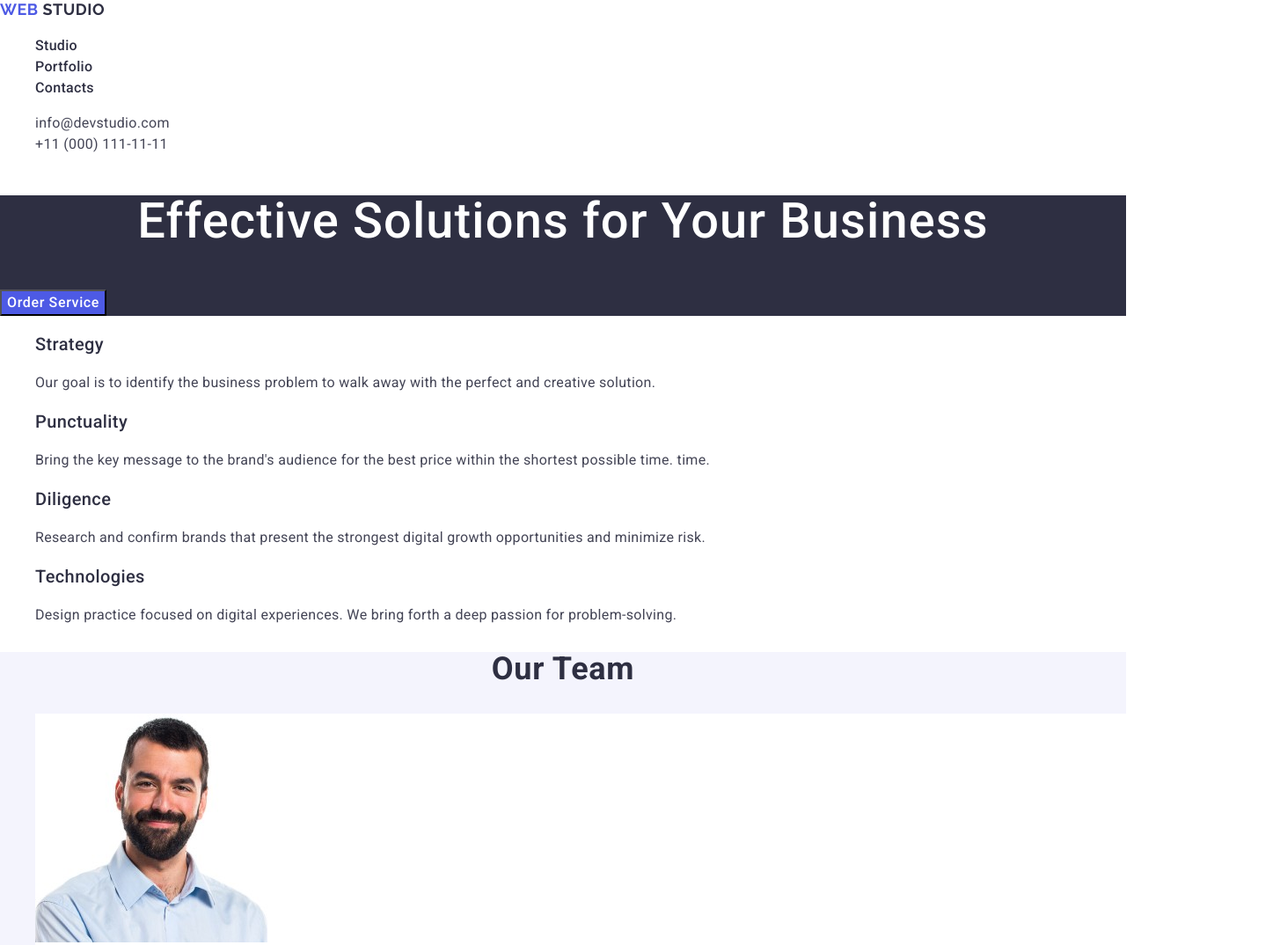
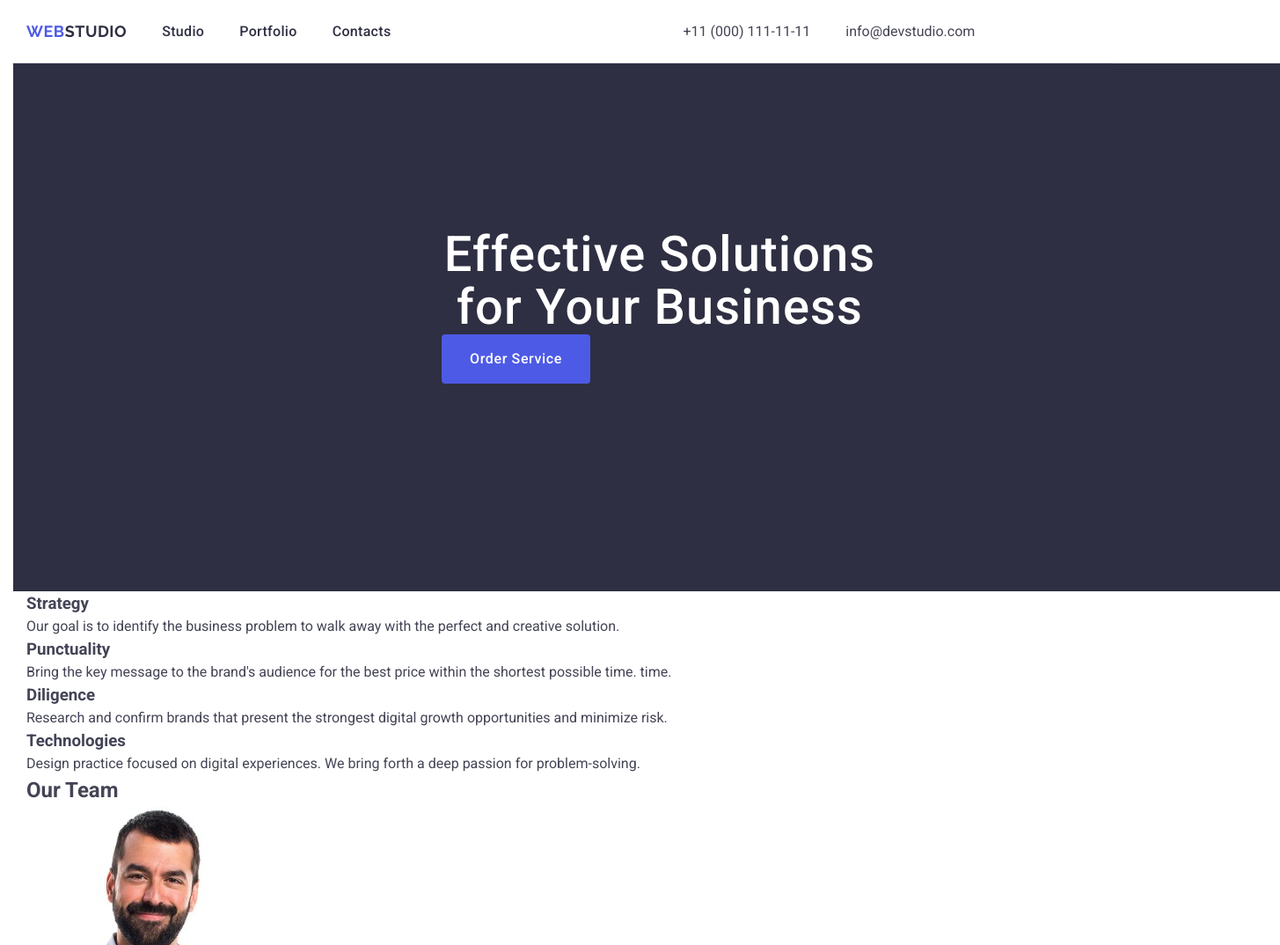
Before and after one commit to zeib01/goit-markup-hw-03, a plain HTML site: page index.html in a window 1280 px wide. Shown: the top 1074 px of the page at 88% size, 1455 px wide, since content can reach past the window. Drawn offline with nearby package versions, Linux system fonts and the light colour scheme.

Commit message:
зробила половину

```diff
--- a/css/styles.css
+++ b/css/styles.css
@@ -8,7 +8,29 @@ body {
 }
 
 ul {
+    margin: 0;
+    padding: 0;
     list-style-type: none;
+}
+
+button {
+    cursor: pointer;
+}
+
+h1,
+h2,
+h3,
+h4,
+h5,
+h6,
+p {
+    margin: 0;
+}
+
+img {
+    display: block;
+    max-width: 100%;
+    height: auto;
 }
 
 a {
@@ -16,9 +38,46 @@ a {
     font-style: normal;
 }
 
+/*common style*/
+
+.container {
+    max-width: 1158;
+    padding: 0 15px;
+    margin-left: auto;
+    margin-right: auto;
+}
+
+.section {
+    padding: 120px 0;
+}
+
+.footer {
+    padding: 100px 0;
+}
+
 /*header hero*/
+.header {
+    border-bottom: 1px solid var(--CORNFLOWER, #E7E9FC);
+    height: 72px;
+    padding-top: 24px;
+    padding-bottom: 24px;
+}
+
+.header-box {
+    width: 1158;
+    padding: 0 15px;
+    margin: 0 auto;
+    display: flex;
+    width: 1158;
+    padding: 0 15px;
+    margin: 0 auto;
+}
 
 .logo_items {
+    display: inline-flex;
+    height: 24px;
+    align-items: center;
+    flex-shrink: 0;
     color: var(--IRIS, #4D5AE5);
     font-family: "Raleway", sans-serif;
     font-size: 18px;
@@ -42,6 +101,8 @@ a {
     font-size: 16px;
     font-weight: 500;
     letter-spacing: 0.32px;
+    display: flex;
+    gap: 40px;
 }
 
 .navigation-style {
@@ -55,6 +116,22 @@ a {
     color: #404bbf;
 }
 
+.adress {
+    display: flex;
+    flex-direction: row-reverse;
+    gap: 40px;
+    width: 1158;
+    padding: 0 15px;
+    margin: 0 auto;
+}
+
+.adress-link {
+    display: flex;
+    flex-direction: row-reverse;
+    gap: 40px;
+    justify-content: flex-end;
+    padding-left: 332px;
+}
 
 .phone {
     font-style: normal;
@@ -73,12 +150,20 @@ a {
     color: #404bbf;
 }
 
+.wrapper-box {
+    width: 1440px;
+    height: 600px;
+    flex-shrink: 0;
+}
 
 .wrapper {
     background: var(--NAVY-BLUE, #2E2F42);
-}
+    width: 1440px;
+    height: 600px;
+    padding: 188px 472px 292px 472px;
 
     .wrapper_title {
+        width: 496px;
         color: var(--WHITE, #FFF);
         text-align: center;
         font-size: 56px;
@@ -88,14 +173,17 @@ a {
     }
 
     .wrapper_button {
-    font-family: "Roboto", sans-serif;
-    font-weight: 500;
+        width: 169px;
+        height: 56px;
+        gap: 10px;
         color: #ffffff;
-    text-align: center;
         line-height: 1.5;
         background: #4D5AE5;
         letter-spacing: 0.04em;
         cursor: pointer;
+        font-weight: 500;
+        border: none;
+        border-radius: 4px;
     }
 
     .wrapper_button:hover,
@@ -104,6 +192,23 @@ a {
     }
 
     /*section1 list-text */
+    .hidden {
+        overflow: hidden
+    }
+
+    .benefits {
+
+        display: flex;
+        flex-wrap: wrap;
+        gap: 24px;
+        margin: 0;
+        padding: 0;
+        list-style: none;
+    }
+
+    .benefits.item {
+        flex-basis: calc((100% - 72px) /4);
+    }
 
     .list-text-title {
         font-weight: 500;
--- a/index.html
+++ b/index.html
@@ -11,82 +11,91 @@
     <link rel="preconnect" href="https://fonts.gstatic.com" crossorigin>
     <link href="https://fonts.googleapis.com/css2?family=Raleway:wght@700&family=Roboto:wght@400;500;700&display=swap"
         rel="stylesheet">
+</head>
 
-<body>
+<body class="container">
     <!-- header hero-->
-    <header>
-        <nav>
+    <header class="header">
+        <div class="header-box">
+            <nav class="navigation">
                 <a class="logo_items" href="./index.html">Web
                     <span class="logo">Studio</span>
                 </a>
                 <ul class="navigation">
-                <li>
+                    <li class="navigation-item">
                         <a class="navigation-style" href="./index.html">Studio</a>
                     </li>
-                <li>
+                    <li class="navigation-item">
                         <a class="navigation-style" href="">Portfolio</a>
                     </li>
-                <li>
+                    <li class="navigation-item">
                         <a class="navigation-style" href="">Contacts</a>
                     </li>
                 </ul>
             </nav>
-
             <address class="phone">
-            <ul>
-                <li>
-                    <a class="phon-link" href="mailto:info@devstudio.com">info@devstudio.com</a>
+                <div class="address">
+                    <ul class="adress-link">
+                        <li class="adress-link-item>
+                            <a class=" phon-link" href="mailto:info@devstudio.com">info@devstudio.com</a>
                         </li>
-                <li>
-                    <a class="phon-link" href="tel:+110001111111">+11 (000) 111-11-11</a>
+                        <li class="adress-link-item>
+                            <a class=" phon-link" href="tel:+110001111111">+11 (000) 111-11-11</a>
                         </li>
                     </ul>
+                </div>
             </address>
+        </div>
     </header>
 
     <main>
         <!-- section "wrapper-->
         <section class="wrapper">
+            <div class="container">
                 <h1 class="wrapper_title">
                     Effective Solutions for Your Business
                 </h1>
                 <button class="wrapper_button" type="button">Order Service</button>
+            </div>
         </section>
 
         <!-- section1 list-text-->
-        <section>
+        <section class="benefits">
+            <div class="container">
                 <h2 hidden>Benefits</h2>
-            <ul>
-                <li>
+                <ul class="benefits">
+                    <li class="item">
                         <h3 class="list-text-title">Strategy</h3>
                         <p class="list-text">Our goal is to identify the business
                             problem to walk away with the perfect and creative solution.
                         </p>
                     </li>
-                <li>
+                    <li class="item">
                         <h3 class="list-text-title">Punctuality</h3>
                         <p class="list-text">Bring the key message to the brand's audience for the best price within the
                             shortest possible time.
                             time.
                         </p>
                     </li>
-                <li>
+                    <li class="item">
                         <h3 class="list-text-title">Diligence</h3>
                         <p class="list-text">Research and confirm brands that present the strongest digital growth
                             opportunities and minimize risk.
                         </p>
                     </li>
-                <li>
+                    <li class="item">
                         <h3 class="list-text-title">Technologies</h3>
                         <p class="list-text">Design practice focused on digital experiences. We bring forth a deep
                             passion for
                             problem-solving.</p>
                     </li>
                 </ul>
+            </div>
         </section>
 
         <!-- section2 aside-->
         <section class="aside">
+            <div class="container">
                 <h2 class="aside-title">Our Team</h2>
                 <ul>
                     <li class="back-color">
@@ -105,7 +114,6 @@
                         <img src="./images/marketing.jpg" alt="Marketing Camila Garcia" width="264" height="260" />
                         <h3 class="list-text-title">Camila Garcia</h3>
                         <p class="list-text">Marketing</p>
-
                     </li>
                     <li class="back-color">
                         <img src="./images/ui-designer.jpg" alt="UI Designer Daniel Wilson" width="264" height="260" />
@@ -113,10 +121,12 @@
                         <p class="list-text">UI Designer</p>
                     </li>
                 </ul>
+            </div>
         </section>
 
         <!-- section3 Portfolio-->
         <section>
+            <div class="container">
                 <h2 class="aside-title">Our Portfolio</h2>
                 <ul>
                     <li>
@@ -133,7 +143,6 @@
                         <img src="./images/our_portfolio_laptop.jpg" alt="Meditation App" width="360" height="300" />
                         <h3 class="list-text-title">Meditation App</h3>
                         <p class="list-text">App</p>
-
                     </li>
                     <li>
                         <img src="./images/our_portfolio_car.jpg" alt="Taxi Service" width="360" height="300" />
@@ -141,10 +150,10 @@
                         <p class="list-text">Marketing</p>
                     </li>
                     <li>
-                    <img src="./images/our_portfolio_phon.jpg" alt="Screen Illustrations" width="360" height="300" />
+                        <img src="./images/our_portfolio_phon.jpg" alt="Screen Illustrations" width="360"
+                            height="300" />
                         <h3 class="list-text-title">Screen Illustrations</h3>
                         <p class="list-text">Design</p>
-
                     </li>
                     <li>
                         <img src="./images/our_portfolio_girl.jpg" alt="Online Courses" width="360" height="300" />
@@ -152,15 +161,18 @@
                         <p class="list-text">Marketing</p>
                     </li>
                 </ul>
+            </div>
         </section>
     </main>
     <footer class="footer-container">
+        <div class="container">
             <a class="footer-logo" href="./index.html">Web
                 <span class="footer-item">Studio</span>
             </a>
             <p class="footer-text">
                 Increase the flow of customers and sales for your business with digital marketing & growth solutions.
             </p>
+        </div>
     </footer>
 
 </body>
```
Lines whose indentation alone changed are shown as unchanged.
